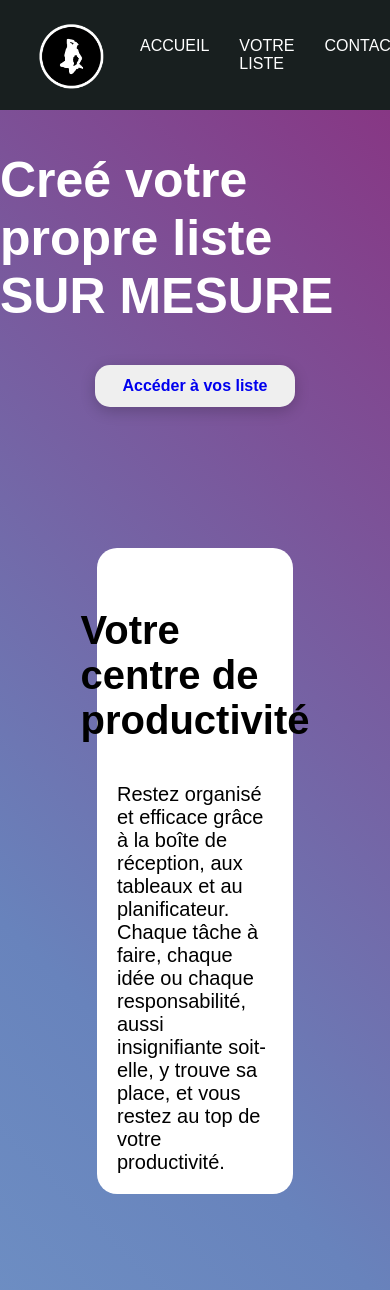
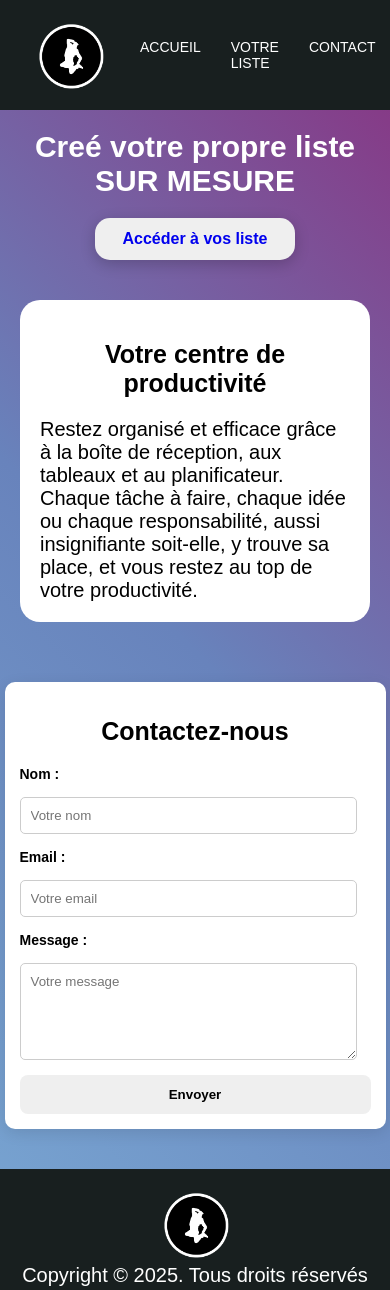
Before and after one commit to Disl11/To_do_liste, a plain HTML site: page page-aceuil.html in a window 390 px wide. Shown: the top 1290 px of the page. Drawn offline with Linux system fonts and the light colour scheme.

Commit message:
update style

```diff
--- a/style-acceuil.css
+++ b/style-acceuil.css
@@ -161,3 +161,45 @@ footer {
   align-items: center;
   justify-content: center;
 }
+
+@media (max-width: 600px) {
+
+    body {
+        font-size: 14px;
+    }
+
+    #landing-page {
+        height: auto;
+        padding: 20px;
+        gap: 20px;
+    }
+
+    h1 {
+        font-size: 30px;
+        text-align: center;
+    }
+
+    h2 {
+        font-size: 25px;
+        margin: 20px;
+        text-align: center;
+    }
+
+    #information article {
+        width: 90%;
+        margin: 20px;
+        height: auto;
+    }
+
+    section#contact {
+        width: 90%;
+        margin: 40px auto;
+        padding: 15px;
+    }
+
+
+    footer {
+        height: auto;
+        padding: 15px;
+    }
+}
```
Also changed, not shown: style.css (+14 -5 lines).
